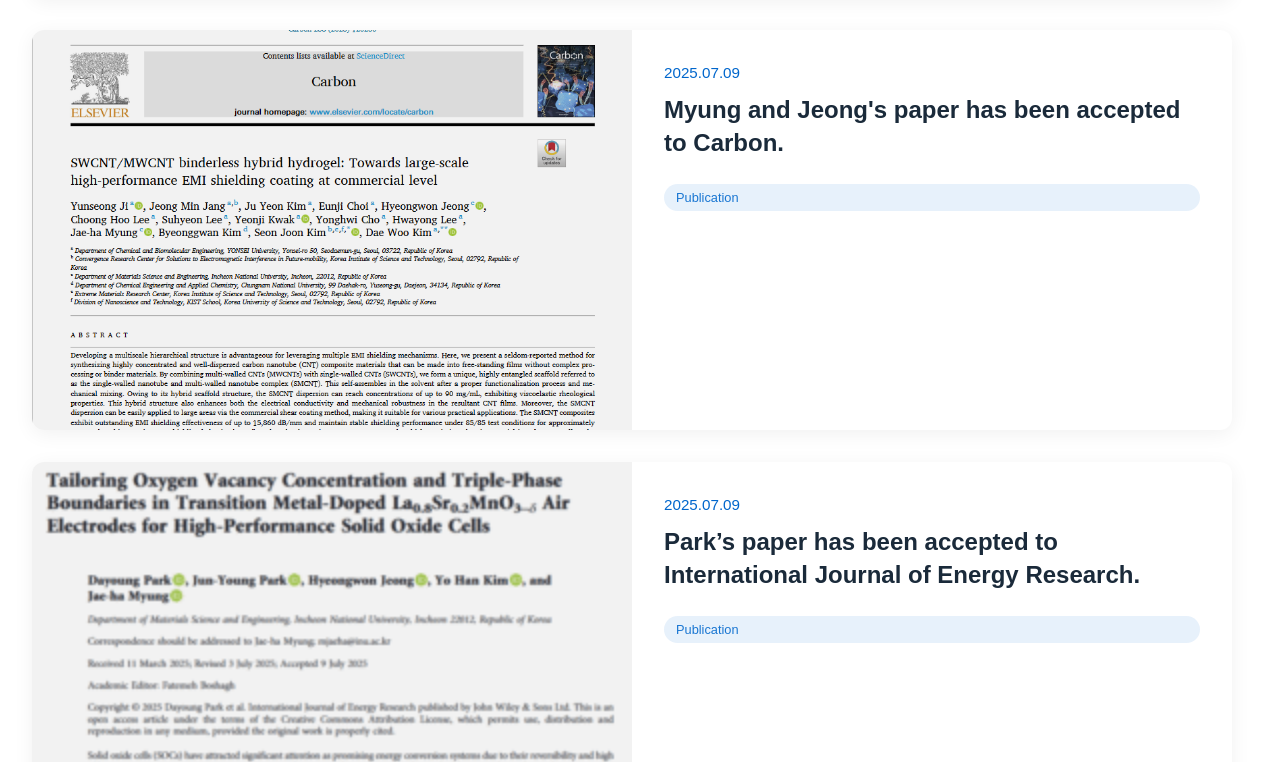
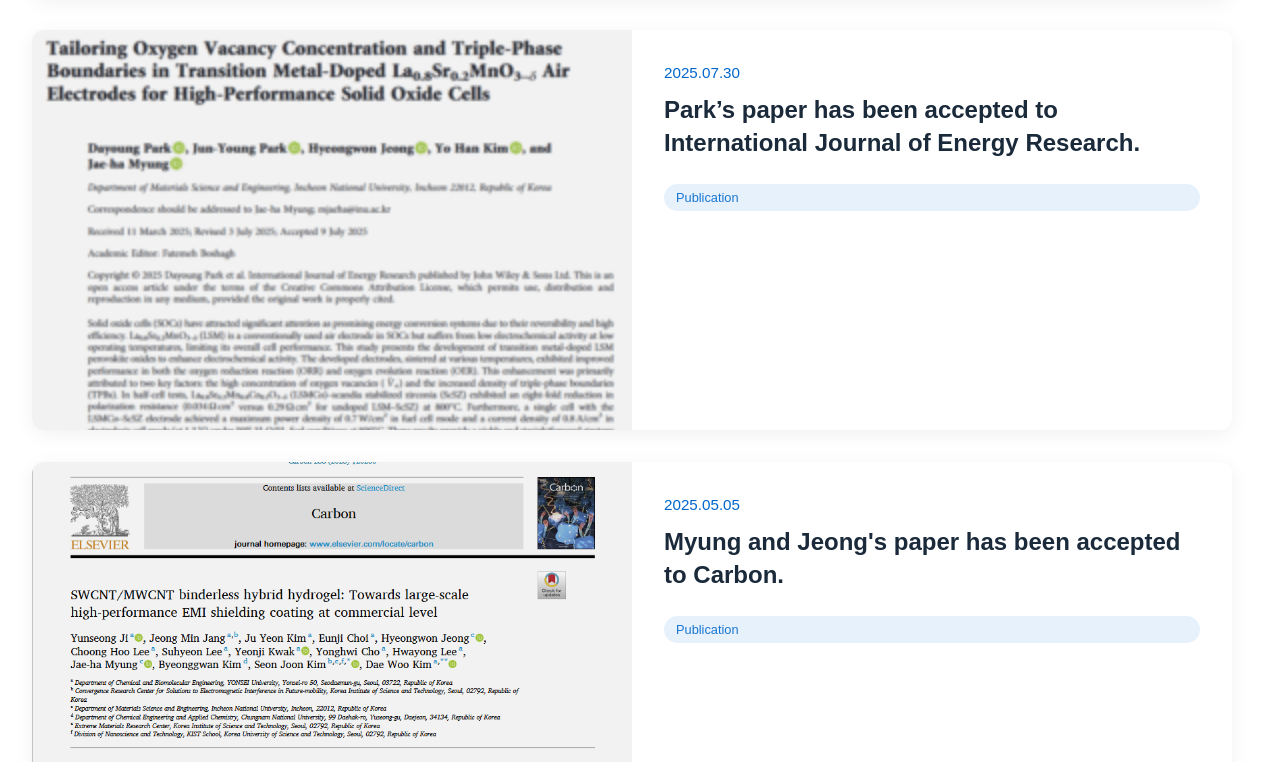
Before and after one commit to INU-EML/front-end, a React (Vite) app: page /news in a window 1280 px wide. Shown: the part 1278-2040 px from the top of the page. Built offline with nearby package versions, Linux system fonts and the light colour scheme; the HTML template or start-up script is replaced by a standard one.

Commit message:
News 데이터 순서 변경

```diff
--- a/src/data/News/newsData.js
+++ b/src/data/News/newsData.js
@@ -18,23 +18,23 @@ export const newsList = [
   },
   {
     id: 27,
-    date: "2025.07.09",
+    date: "2025.07.30",
+    title: "Park’s paper has been accepted to International Journal of Energy Research.",
+    image: "/images/News/Parks_Tailoring Oxygen Vacancy.png",
+    featured: true,
+    category: "publication"
+  },
+  {
+    id: 26,
+    date: "2025.05.05",
     title: "Myung and Jeong's paper has been accepted to Carbon.",
     image: "/images/News/Myung and Jeong's paper has been accepted to Carbon.png",
     featured: true,
     category: "publication"
   },
   {
-    id: 26,
-    date: "2025.07.09",
-    title: "Park’s paper has been accepted to International Journal of Energy Research.",
-    image: "/images/News/Parks_Tailoring Oxygen Vacancy.png",
-    featured: true,
-    category: "publication"
-  },
-  {
     id: 25,
-    date: "2025.03.15",
+    date: "2025.04.15",
     title: "Won's paper has been accepted to Chemical Engineering Journal.",
     image: "/images/News/Won’s paper has been accepted to Chemical Engineering Journal.png",
     featured: true,
```
